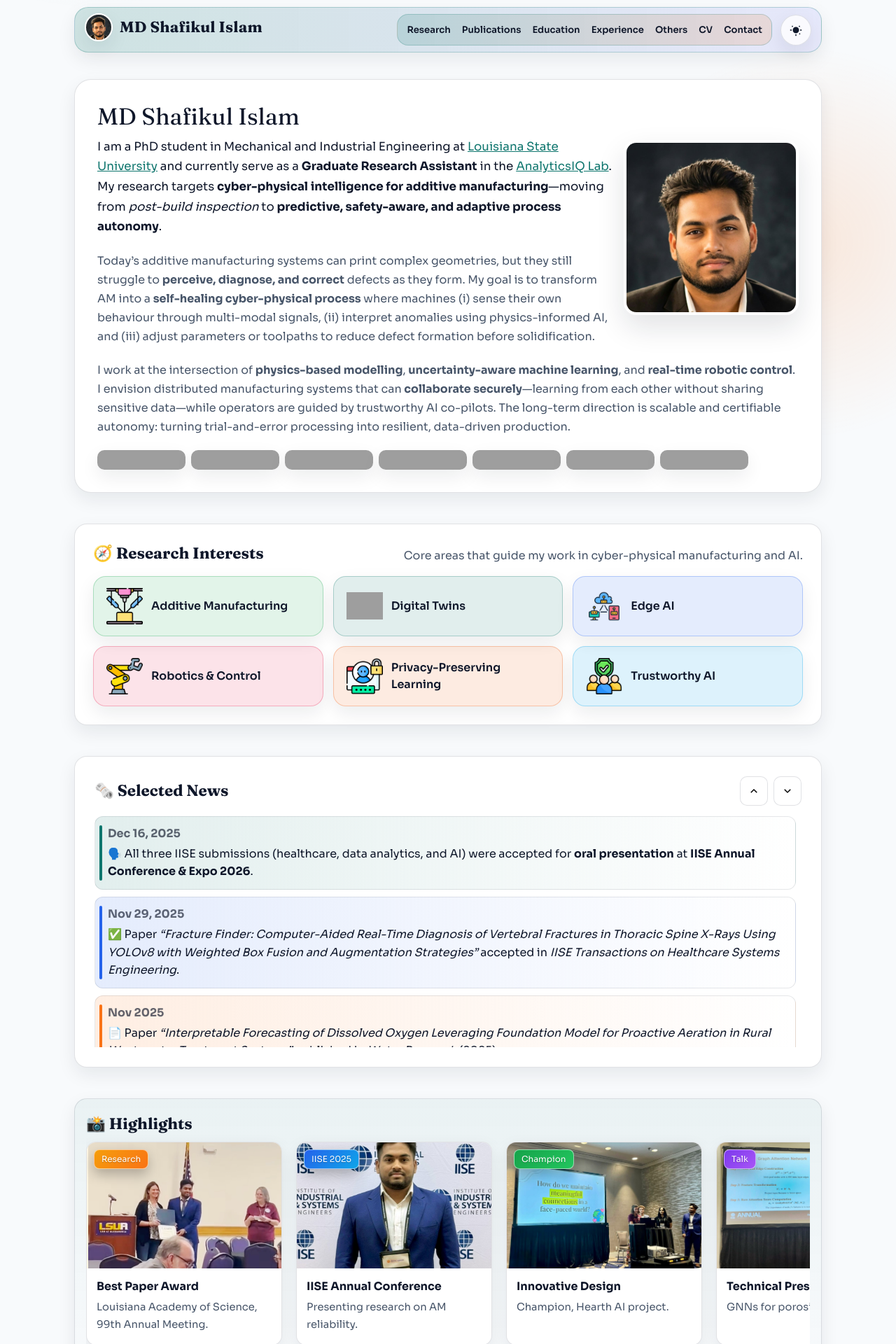
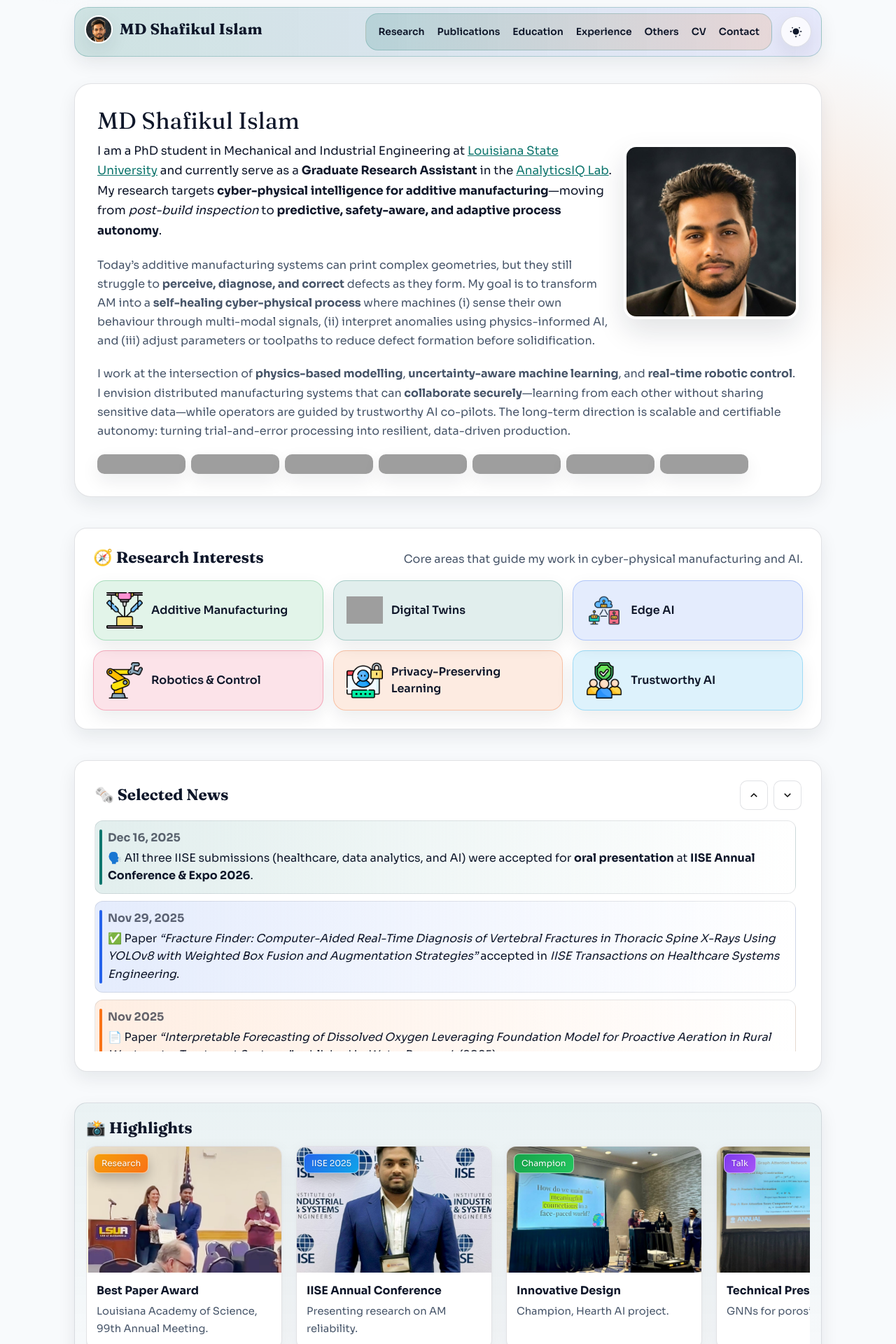
Before and after one commit to shafikul-islam/shafikul-islam.github.io, a Jekyll site: the page built from index.md, in a window 1280 px wide. Shown: the top 1920 px of the page at 70% size. Built offline with Jekyll 4.4.1, drawn with Linux system fonts in a browser that asks for light colours; grey boxes are pictures that could not be loaded.

Commit message:
Slightly enlarge desktop nav pill and menu text

```diff
--- a/assets/css/main.scss
+++ b/assets/css/main.scss
@@ -213,10 +213,10 @@ h3,
   overflow-y: hidden;
   -ms-overflow-style: none;
   scrollbar-width: none;
-  padding: 6px;
+  padding: 8px 9px;
   background: linear-gradient(90deg, rgba(15, 118, 110, 0.16), rgba(249, 115, 22, 0.14));
   border: 1px solid rgba(15, 118, 110, 0.22);
-  border-radius: 16px;
+  border-radius: 18px;
 }
 
 .main-menu>ul::-webkit-scrollbar {
@@ -229,8 +229,8 @@ h3,
 
 .main-menu ul li a {
   font-weight: 600 !important;
-  padding: 6px 8px;
-  font-size: 0.86rem;
+  padding: 7px 9px;
+  font-size: 0.9rem;
   border-radius: 12px;
   transition: all 0.2s ease;
   color: var(--ink);
@@ -238,8 +238,8 @@ h3,
 
 @media (max-width: 1400px) {
   .main-menu ul li a {
-    padding: 6px 7px;
-    font-size: 0.82rem;
+    padding: 7px 8px;
+    font-size: 0.87rem;
   }
 }
 
```
